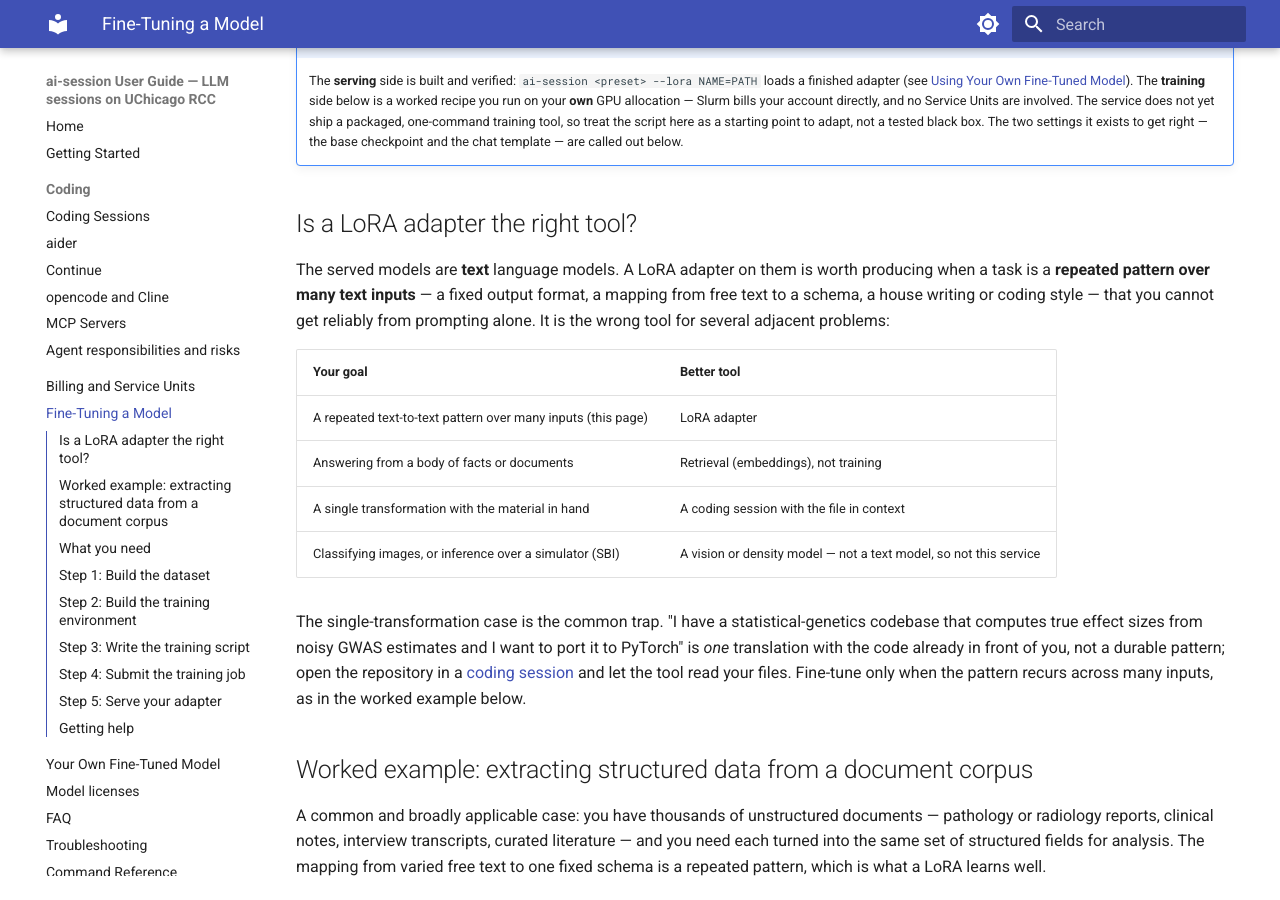
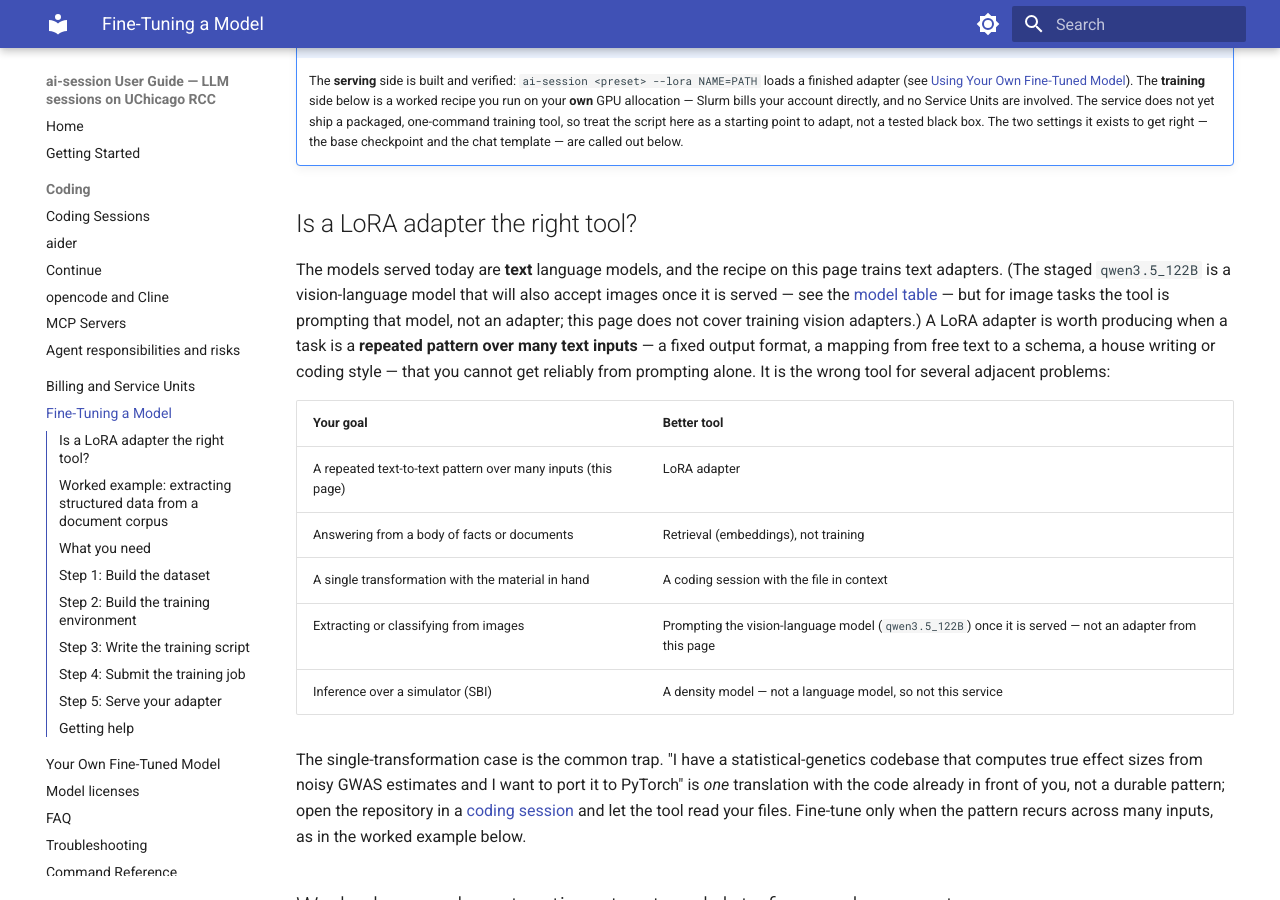
Before and after one commit to rmehta1987/rcc-vllm, an MkDocs documentation site: the page built from docs/fine-tuning.md, in a window 1280 px wide and 900 px high, scrolled down 256 px. Built offline with MkDocs 1.6.1 and Material for MkDocs 9.7.7, drawn with Linux system fonts in a browser that asks for light colours.

Commit message:
docs: qwen3.5_122B is a vision-language model; GLM-5.2 is text-only
Verified from the on-disk checkpoints: Qwen3.5-122B-A10B-FP8 is
Qwen3_5MoeForConditionalGeneration with a vision tower and image/video
preprocessors, so once served it will be the first model here that accepts
images alongside text. GLM-5.2-FP8 is GlmMoeDsaForCausalLM with no vision
components. The fine-tuning page's "classifying images -- not this service"
row now points image tasks at prompting the staged VLM (its LoRA recipe
remains text-only); the model tables and staging paragraphs on the index
and reference pages state the modality of both staged models.

Co-Authored-By: Claude Fable 5 <noreply@anthropic.com>

```diff
--- a/docs/fine-tuning.md
+++ b/docs/fine-tuning.md
@@ -18,18 +18,23 @@ adapter is made.
 
 ## Is a LoRA adapter the right tool?
 
-The served models are **text** language models. A LoRA adapter on them is worth
-producing when a task is a **repeated pattern over many text inputs** — a fixed
-output format, a mapping from free text to a schema, a house writing or coding
-style — that you cannot get reliably from prompting alone. It is the wrong tool
-for several adjacent problems:
+The models served today are **text** language models, and the recipe on this page
+trains text adapters. (The staged `qwen3.5_122B` is a vision-language model that
+will also accept images once it is served — see the
+[model table](reference.md#models) — but for image tasks the tool is prompting
+that model, not an adapter; this page does not cover training vision adapters.)
+A LoRA adapter is worth producing when a task is a **repeated pattern over many
+text inputs** — a fixed output format, a mapping from free text to a schema, a
+house writing or coding style — that you cannot get reliably from prompting
+alone. It is the wrong tool for several adjacent problems:
 
 | Your goal | Better tool |
 |---|---|
 | A repeated text-to-text pattern over many inputs (this page) | LoRA adapter |
 | Answering from a body of facts or documents | Retrieval (embeddings), not training |
 | A single transformation with the material in hand | A coding session with the file in context |
-| Classifying images, or inference over a simulator (SBI) | A vision or density model — not a text model, so not this service |
+| Extracting or classifying from images | Prompting the vision-language model (`qwen3.5_122B`) once it is served — not an adapter from this page |
+| Inference over a simulator (SBI) | A density model — not a language model, so not this service |
 
 The single-transformation case is the common trap. "I have a statistical-genetics
 codebase that computes true effect sizes from noisy GWAS estimates and I want to
```
Also changed, not shown: docs/index.md (+4 -3 lines), docs/reference.md (+6 -3 lines).
